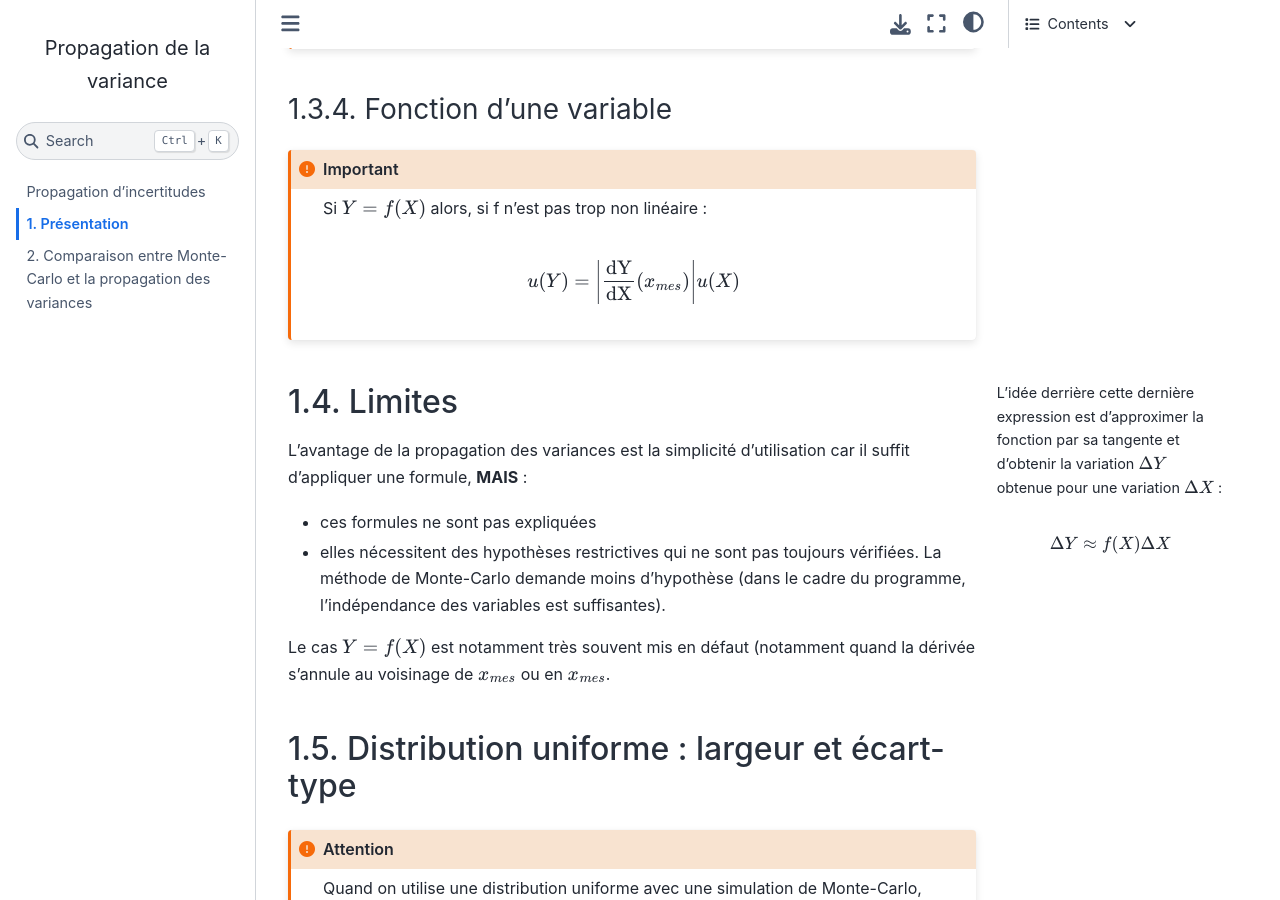
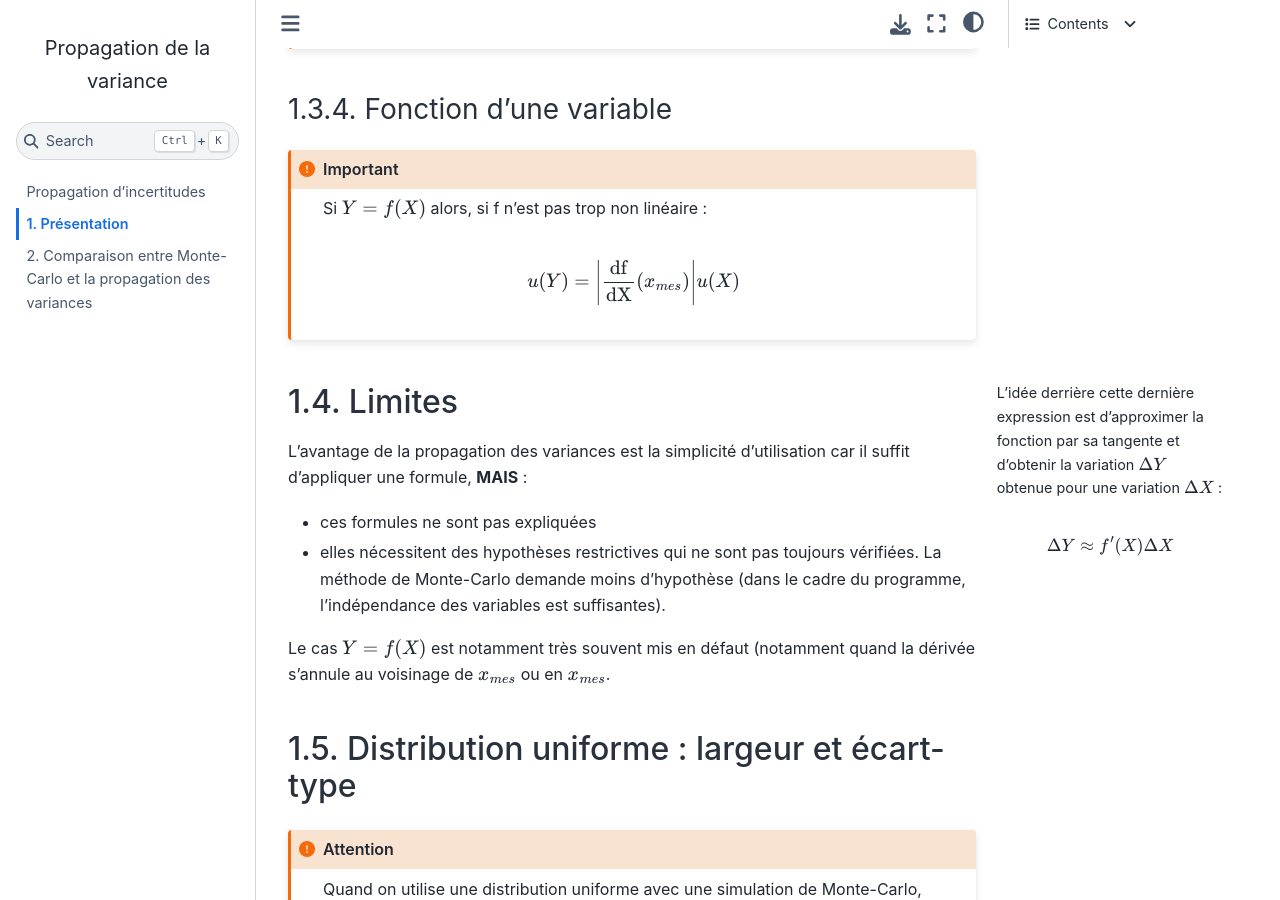
Before and after one commit to pcsi3physiquestan/tp_variances_sources, a Jupyter Book: the page built from variances_formulaire.md, in a window 1280 px wide and 900 px high, scrolled down 2842 px. Built offline with Jupyter Book 1.0.4 settings and Sphinx 7.4.7 and the Sphinx Book theme 1.1.4, drawn with Linux system fonts in a browser that asks for light colours.

Commit message:
Mise à jour des sources

`````diff
--- a/variances_formulaire.md
+++ b/variances_formulaire.md
@@ -108,7 +108,7 @@ Le cas $Y=X^2$ n'est pas un produit car $X$ n'est pas indépendant de $X$.
 Si $Y = f(X)$ alors, si f n'est pas trop non linéaire :
 
 $$
-u(Y) = \left\vert \frac{\rm{d}Y}{\rm{dX}}(x_{mes}) \right\vert u(X)
+u(Y) = \left\vert \frac{\rm{d}f}{\rm{dX}}(x_{mes}) \right\vert u(X)
 $$
 ````
 
@@ -116,7 +116,7 @@ $$
 L'idée derrière cette dernière expression est d'approximer la fonction par sa tangente et d'obtenir la variation $\Delta Y$ obtenue pour une variation $\Delta X$ :
 
 $$
-\Delta Y \approx f(X) \Delta X
+\Delta Y \approx f'(X) \Delta X
 $$
 
 ```
`````
